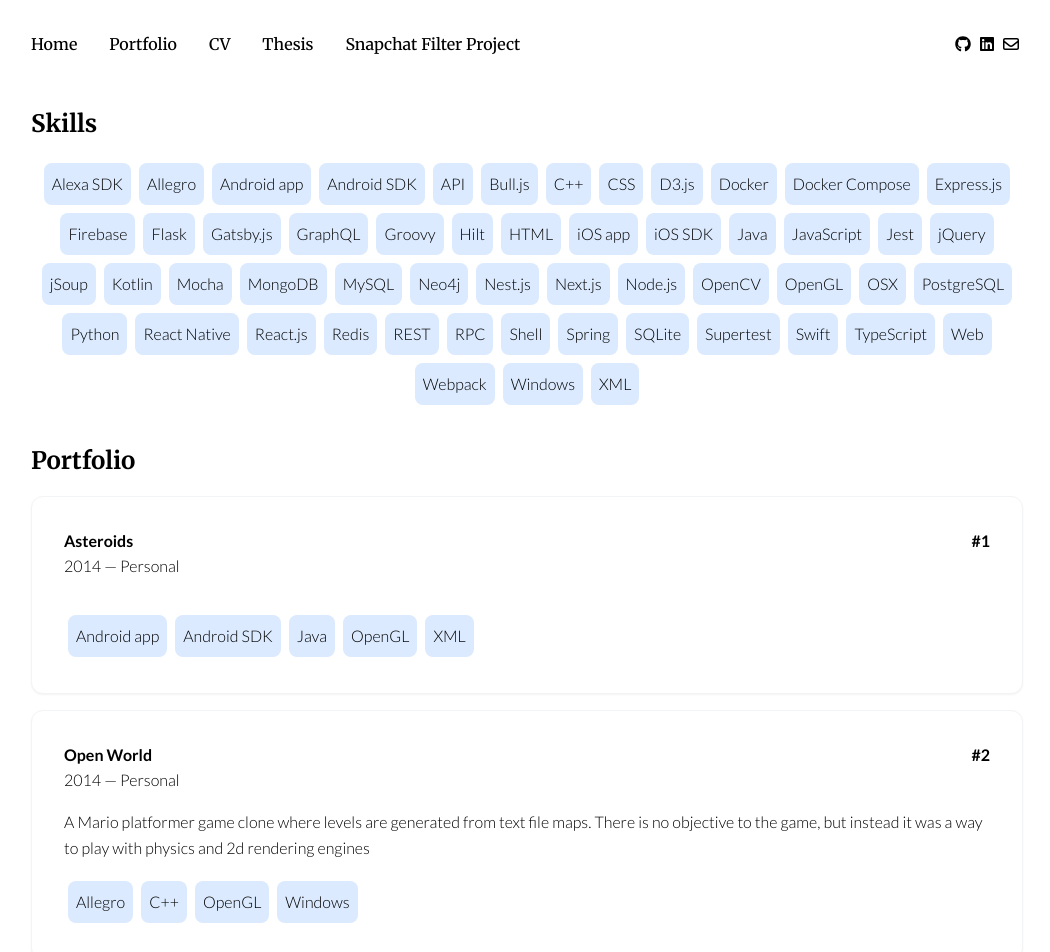
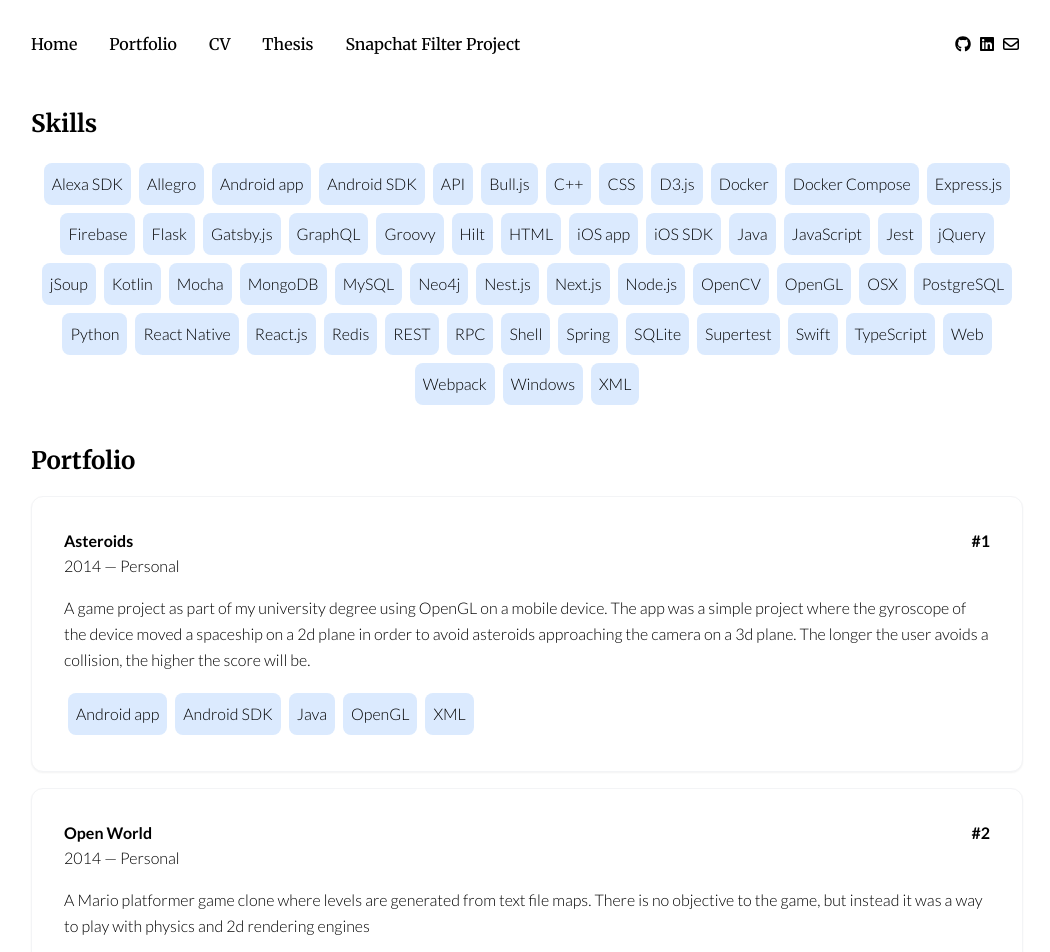
Before and after one commit to oflynned/personal-website, a Next.js app: page /portfolio in a window 1280 px wide. Shown: the top 952 px of the page, without its empty margins (113-1163 px from the left). Built offline with nearby package versions, Linux system fonts and the light colour scheme.

Commit message:
chore: add descriptions to remaining projects

```diff
--- a/src/data/projects/2014.ts
+++ b/src/data/projects/2014.ts
@@ -9,7 +9,9 @@ import {
 export const projects_2014: Project[] = [
   {
     name: 'Asteroids',
-    description: [],
+    description: [
+      'A game project as part of my university degree using OpenGL on a mobile device. The app was a simple project where the gyroscope of the device moved a spaceship on a 2d plane in order to avoid asteroids approaching the camera on a 3d plane. The longer the user avoids a collision, the higher the score will be.',
+    ],
     year: 2014,
     type: ProjectType.PERSONAL,
     technologies: [
--- a/src/data/projects/2015.ts
+++ b/src/data/projects/2015.ts
@@ -24,7 +24,9 @@ export const projects_2015: Project[] = [
   },
   {
     name: 'Irish Language Grammar App',
-    description: [],
+    description: [
+      'A corpus of grammar rules as part of a personal project to make the Irish language more accessible.',
+    ],
     year: 2015,
     type: ProjectType.PERSONAL,
     technologies: [
@@ -36,7 +38,9 @@ export const projects_2015: Project[] = [
   },
   {
     name: 'DrinkTracker',
-    description: [],
+    description: [
+      'A project with some friends to make a digital breathalyser to enforce harm reduction methods of binge drinking. Users add drinks throughout a night, and the device locally creates a crude graph of the decay of alcohol from the bloodstream. The app had approximately 5K downloads within 2 years.',
+    ],
     year: 2015,
     type: ProjectType.STARTUP,
     technologies: [
@@ -65,7 +69,9 @@ export const projects_2015: Project[] = [
   },
   {
     name: 'Monopoly Markov Chain Simulation',
-    description: [],
+    description: [
+      'A mathematical simulation of the probability of landing on certain tiles in the game Monopoly as part of a university assignment.',
+    ],
     year: 2015,
     type: ProjectType.PERSONAL,
     technologies: [Language.JAVA],
--- a/src/data/projects/2017.ts
+++ b/src/data/projects/2017.ts
@@ -12,7 +12,9 @@ import {
 export const projects_2017: Project[] = [
   {
     name: 'Real Time Dublin',
-    description: [],
+    description: [
+      'A quick personal project to improve the UI/UX experience of the end user. The app was a redesign of the Dublin bus app using their real time information REST endpoint, but added some additional functionalities such as saving frequently used stops and a last bus alarm.',
+    ],
     year: 2017,
     type: ProjectType.PERSONAL,
     technologies: [
@@ -25,7 +27,7 @@ export const projects_2017: Project[] = [
   {
     name: 'Farrel McDarrel Soundboard',
     description: [
-      'This was a soundboard app as part of a joke with some friends.',
+      'This was a soundboard app as part of a mini hackathon with some friends.',
     ],
     year: 2017,
     type: ProjectType.PERSONAL,
@@ -153,7 +155,10 @@ export const projects_2017: Project[] = [
   },
   {
     name: 'Plynk - Banking App Redesign',
-    description: [],
+    description: [
+      'Back in 2017, I worked briefly at an Irish banking app called Plynk. That is, until they decided not to pay me. I was excited to join, and had some ideas to present to the team in order to make banking more innovative and user friendly. Remember that this was before n26 and Revolut were so large. ',
+      'One of the initial projects I did before joining was a redesign involving contactless NFC payments between phones and quick proof of concepts surrounding instant money transfer.',
+    ],
     year: 2017,
     type: ProjectType.PERSONAL,
     technologies: [
--- a/src/data/projects/2018.ts
+++ b/src/data/projects/2018.ts
@@ -12,7 +12,11 @@ import {
 export const projects_2018: Project[] = [
   {
     name: 'Occup.ie',
-    description: [],
+    description: [
+      'In 2018, it was getting increasingly more difficult to find a place to live in Dublin. The choice at the time was limited to websites such as Daft.ie, Rent.ie, MyHome.ie...and the main problem with those websites was a lack of innovation and accountability, difficulty scheduling visits instead of picking from a calendar, no digital rent agreements, no escrow accounts for securing a deposit, no way to formally define issues to the landlord transparently... The list goes on.',
+      'With my co-founder, we decided to research and play with some ideas and validate them through user hypothesis testing. We also created a quick proof of concept of how we could present these within an MVP. While the MVP was an interesting concept and there was certainly some interest from responses, eventually it became clear that a growing housing crisis would make it too difficult to enter the market with an uneven marketplace.',
+      'Since the goal of the quick research and MVP was to validate and to fail fast, ultimately we ended up failing fast with minimal time and money lost.',
+    ],
     year: 2018,
     type: ProjectType.STARTUP,
     technologies: [
@@ -30,7 +34,9 @@ export const projects_2018: Project[] = [
   },
   {
     name: 'Trym',
-    description: [],
+    description: [
+      'A quick play-project into an easier solution to book hair treatments as a direct competitor to Treatwell. The app was a brief investigation into finding local stylists, collating reviews and ratings, and allowing mobile/electronic payments where the establishment did not have access to a card reader.',
+    ],
     year: 2018,
     type: ProjectType.STARTUP,
     technologies: [
@@ -46,7 +52,9 @@ export const projects_2018: Project[] = [
   },
   {
     name: 'T1Exercise',
-    description: [],
+    description: [
+      'A revisit to the initial investigation in 2017 of DiabetesPlus. A thesis was written using clinical trial data aggregated from test groups via the app, and an additional phase of development was tendered in order to add more features to both the iOS and Android clients.',
+    ],
     year: 2018,
     type: ProjectType.CONTRACTOR,
     technologies: [
--- a/src/data/projects/2019.ts
+++ b/src/data/projects/2019.ts
@@ -12,7 +12,9 @@ import {
 export const projects_2019: Project[] = [
   {
     name: 'GreenFi',
-    description: [],
+    description: [
+      'Greenfi is an environmental platform for localities in rural Africa to gain access to loans. The idea was to bring in an environment-centric system for repaying a loan in accordance with Sharia Law, as a ledger for a community to implement. The project took about 6 months in collaboration with a designer and clients, and has since sequestered $15,000+ within its first year of launch.',
+    ],
     year: 2019,
     type: ProjectType.CONTRACTOR,
     technologies: [
@@ -33,7 +35,9 @@ export const projects_2019: Project[] = [
   },
   {
     name: 'Hairdressers Connect',
-    description: [],
+    description: [
+      'This was a platform for stylists to showcase their work, and garner connections in order to find a job on a pseudo-marketplace as if LinkedIn and Instagram had a cross-over.',
+    ],
     year: 2019,
     type: ProjectType.CONTRACTOR,
     technologies: [
@@ -48,7 +52,9 @@ export const projects_2019: Project[] = [
   },
   {
     name: 'Irish Nouns',
-    description: [],
+    description: [
+      'A small game for users to be presented with a noun in the Irish language, and they have to guess whether it is masculine or feminine. Users can choose the category of words and beat their high score.',
+    ],
     year: 2019,
     type: ProjectType.PERSONAL,
     technologies: [
--- a/src/data/projects/2021.ts
+++ b/src/data/projects/2021.ts
@@ -13,7 +13,8 @@ export const projects_2021: Project[] = [
     name: 'Github Action - Android Version Bump',
     year: 2021,
     description: [
-      'An automated way to bump semantic versioning using Github on a native Android repository. The version is generated using TypeScript when the action is kicked off on a specific workflow. Using semantic commit messages, the CI run can determine the appropriate version bump to assign to the new release. When the job completes, it creates a tag and exports parameters to create a release later in the workflow.',
+      'An automated way to bump semantic versioning using Github on a native Android repository. The version is generated using TypeScript when the action is kicked off on a specific workflow. Using semantic commit messages, the CI run can determine the appropriate version bump to assign to the new release.',
+      'When the job completes, it creates a tag and exports parameters to create a release later in the workflow.',
     ],
     type: ProjectType.PERSONAL,
     technologies: [
@@ -28,7 +29,9 @@ export const projects_2021: Project[] = [
   {
     name: 'Kotlin MVVM starter app',
     year: 2021,
-    description: [],
+    description: [
+      'A quick scaffolding repo for getting acquainted with Hilt dependency injection, Kotlin, MVVM reactive architecture, and GraphQL data fetching.',
+    ],
     type: ProjectType.PERSONAL,
     technologies: [
       Language.KOTLIN,
--- a/src/data/projects/2022.ts
+++ b/src/data/projects/2022.ts
@@ -6,7 +6,7 @@ export const projects_2022: Project[] = [
     name: 'Neurobranch v2',
     year: 2022,
     description: [
-      'Revisiting the 2016 idea and reimplementing the idea correctly using modern technology',
+      'Revisiting the 2016 idea and reimplementing the idea correctly using modern technology and strong API typing. Instead of creating multiple clients natively, the goal is to create just a web client that can be used as a PWA to have the benefit of offline caching.',
     ],
     type: ProjectType.PERSONAL,
 
@@ -17,7 +17,9 @@ export const projects_2022: Project[] = [
     year: 2022,
     type: ProjectType.PERSONAL,
 
-    description: [],
+    description: [
+      'A sample open source repo for others to use to get started quickly with common technologies via NestJS. The main goal is to cut down on repetitive tasks that I was copying over from other repos instead of just centralising it somewhere that I can keep it up to date.',
+    ],
     technologies: [...usualApiStack],
   },
   {
@@ -25,7 +27,9 @@ export const projects_2022: Project[] = [
     year: 2022,
     type: ProjectType.PERSONAL,
 
-    description: [],
+    description: [
+      'A refactor project revisiting the T1Exercise app to rewrite using a modern technology stack with strong typing.',
+    ],
     technologies: [...usualApiStack, Framework.REACT_NATIVE],
   },
   {
@@ -33,7 +37,9 @@ export const projects_2022: Project[] = [
     year: 2022,
     type: ProjectType.PERSONAL,
 
-    description: [],
+    description: [
+      'An evolving website to showcase work and host projects for $5 per month under a single domain.',
+    ],
     technologies: [
       Language.TYPESCRIPT,
       Language.JAVASCRIPT,
```
